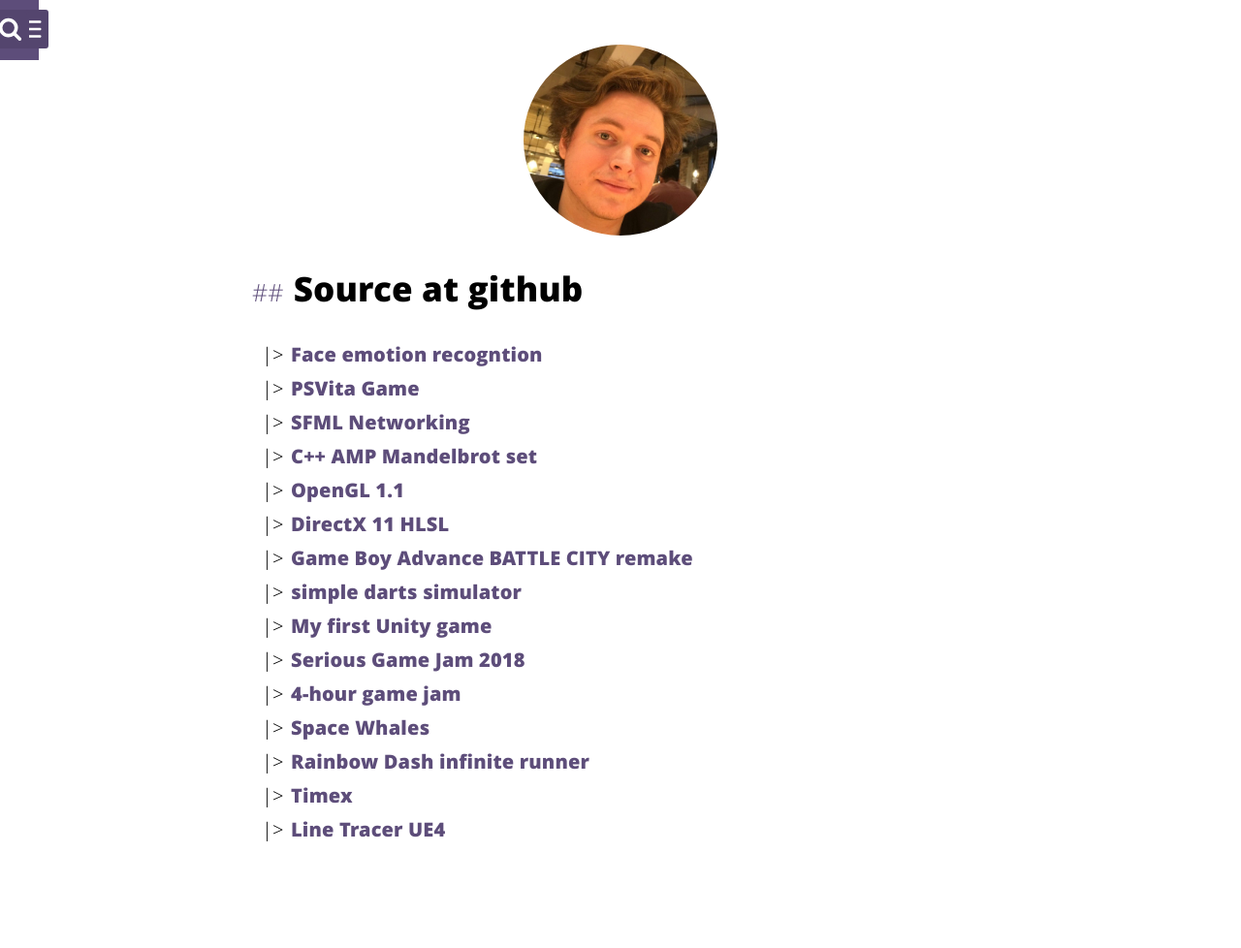
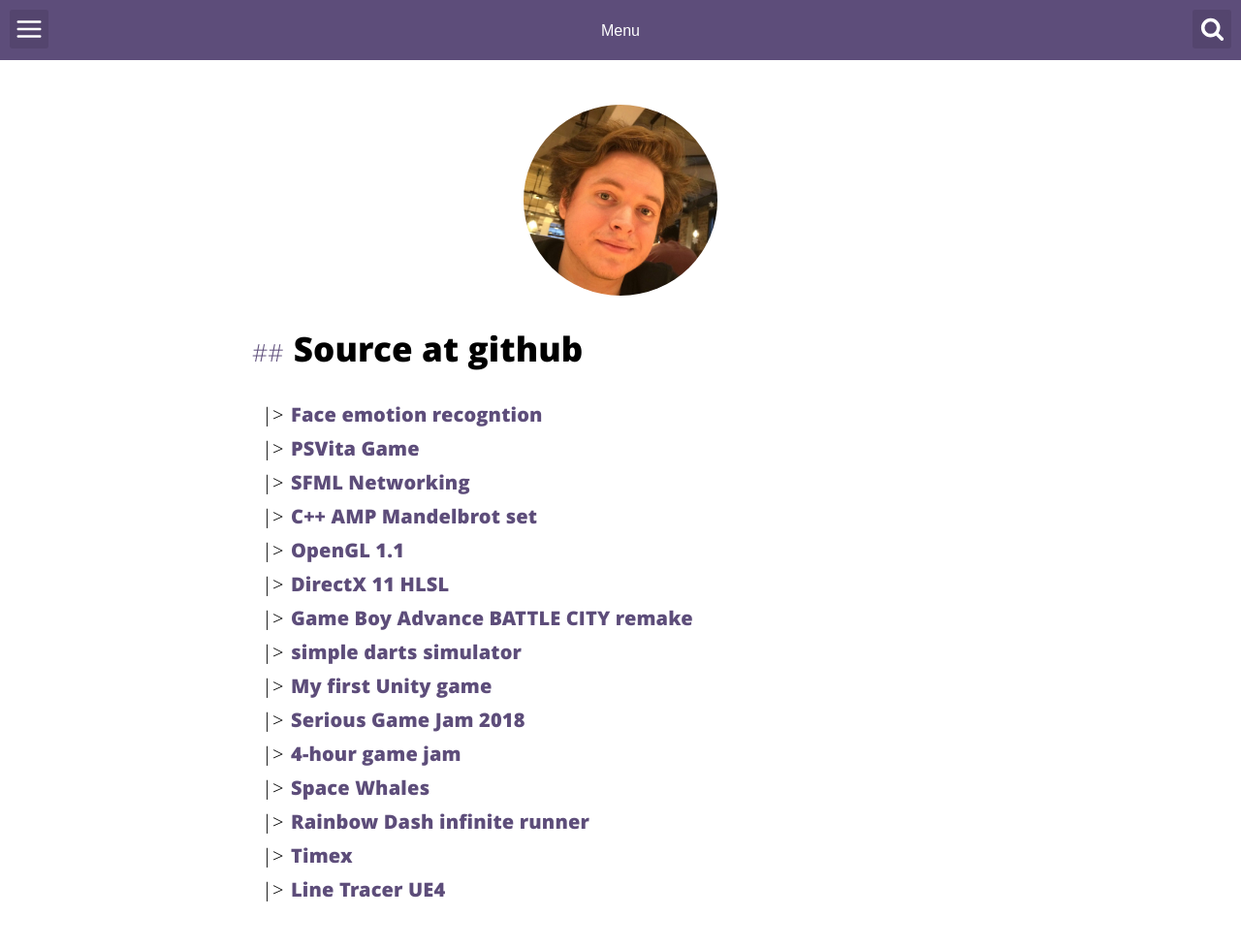
Before and after one commit to matzar/matzar.github.io, a Jekyll site: the page built from about.html, in a window 1280 px wide. Shown: the whole page at 97% size. Built offline with Jekyll 4.4.1, drawn with Linux system fonts in a browser that asks for light colours; before the commit the page ends 916 px from its top, so only the background shows below that.

Commit message:
add: menu-search CSS

```diff
--- a/_includes/header-post.html
+++ b/_includes/header-post.html
@@ -1,10 +1,3 @@
-<style>
-    .header-post {
-        position: fixed;
-
-    }
-</style>
-
 <header class="header-post">
    	<p>Menu</p>
     {% include menu-search.html %}
--- a/_includes/menu-search.html
+++ b/_includes/menu-search.html
@@ -1,3 +1,13 @@
+<style>
+    #search-wrapper {
+        position: fixed;
+        width: 100%;
+        top: 0;
+        left: 0;
+        right: 0;
+    }
+</style>
+
 <div class="search-wrapper">
 
     <div class="search-form">
```
